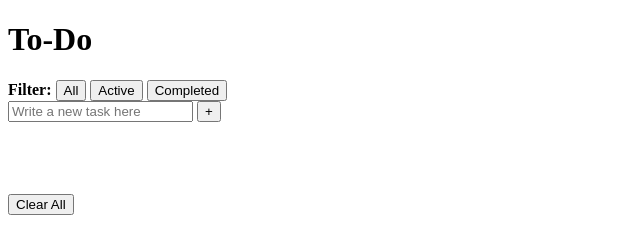
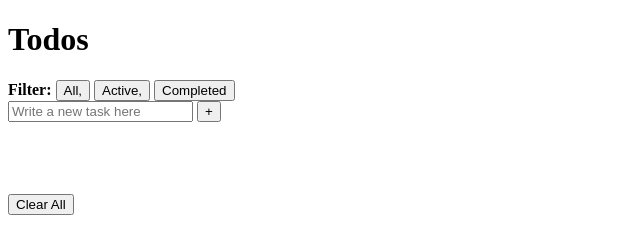
Before and after one commit to lzurch3r/Portfolio, a plain HTML site: page Challenge One - Todo/todo.html in a window 1280 px wide. Shown: the full height of the page, 0-640 px from the left. Drawn offline with Linux system fonts and the light colour scheme.

Commit message:
Co-authored-by: Matt Rushton <mvrush@users.noreply.github.com>

```diff
--- a/Challenge One - Todo/todo.html
+++ b/Challenge One - Todo/todo.html
@@ -8,14 +8,14 @@
   <body onload="loadTaskList()">
     <div id="todo_envelope">
       <div id="todo_header_envelope">
-        <h1 id="todo_header">To-Do</h1>
+        <h1 id="todo_header">Todos</h1>
       </div>
       <div id="todo_list_envelope">
         <table id="table_tasks"></table>
         <span id="row_filter">
           <span><strong>Filter:</strong></span>
-          <button type="button" id="filter_all" name="buttons_filter" value="all" onclick="filterTaskList('all')">All</button>
-          <button type="button" id="filter_active" name="buttons_filter" value="active" onclick="filterTaskList('active')">Active</button>
+          <button type="button" id="filter_all" name="buttons_filter" value="all" onclick="filterTaskList('all')">All,</button>
+          <button type="button" id="filter_active" name="buttons_filter" value="active" onclick="filterTaskList('active')">Active,</button>
           <button type="button" id="filter_completed" name="buttons_filter" value="completed" onclick="filterTaskList('completed')">Completed</button>
         </span><br>
 
@@ -28,7 +28,7 @@
     </div>
     <br><br><br><br>
     <button type="buttton" onclick="clearAll()">Clear All</button>
-    <script src="todo.js"></script>
+    <script src="main.js"></script>
     <script>
       let taskInput = document.getElementById('input_task');
       taskInput.addEventListener("keyup", function(event) {
```
Also changed, not shown: Challenge One - Todo/main.js (renamed from Challenge One - Todo/todo.js), Challenge One - Todo/style.css (added).
